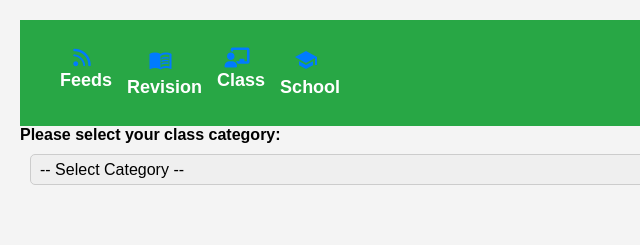
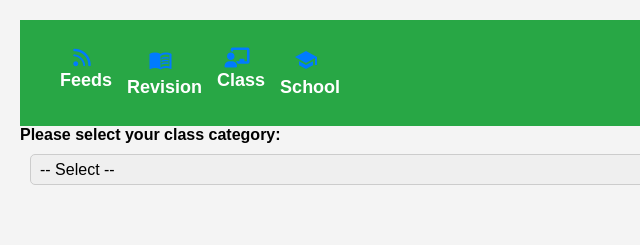
Before and after one commit to Fils25git/FL-EduAcademyv2, a website: page html/revise.html in a window 1280 px wide. Shown: the top 245 px of the page, 0-640 px from the left. Drawn offline with Linux system fonts and the light colour scheme.

Commit message:
Update revise.html

```diff
--- a/html/revise.html
+++ b/html/revise.html
@@ -27,10 +27,10 @@
         </a>
 </header>
 <body>
-
+<section class="hero">
     <label for="classCategory">Please select your class category:</label>
     <select id="classCategory" onchange="updateClassOptions()">
-        <option value="">-- Select Category --</option>
+        <option value="">-- Select --</option>
         <option value="lower_primary">Lower Primary</option>
         <option value="upper_primary">Upper Primary</option>
         <option value="ordinary_level">Ordinary Level</option>
@@ -38,16 +38,17 @@
     </select>
 
     <select id="classOptions" onchange="updateAdvancedOptions()" class="hidden">
-        <option value="">Select a Class</option>
+        <option value="">-- Select --</option>
     </select>
 
     <select id="advancedOptions" class="hidden">
-        <option value="">Choose The Grade</option>
+        <option value="">-- Select --</option>
     </select>
 
     <a id="nextPageLink" href="#" class="hidden">
         <button>NEXT</button>
     </a>
+</section>
         <footer>
         <p>Email: support@fleduacademy.com</p>
         <p>&copy; 2025 FL EduAcademy. All rights reserved.</p>
@@ -60,9 +61,9 @@
             let advancedOptions = document.getElementById("advancedOptions");
             let nextPageLink = document.getElementById("nextPageLink");
 
-            classOptions.innerHTML = `<option value="">Select a Class</option>`;
+            classOptions.innerHTML = `<option value="">-- Select --</option>`;
             classOptions.classList.add("hidden");
-            advancedOptions.innerHTML = `<option value="">Choose The Grade</option>`;
+            advancedOptions.innerHTML = `<option value="">-- Select --</option>`;
             advancedOptions.classList.add("hidden");
             nextPageLink.classList.add("hidden");
 
```
